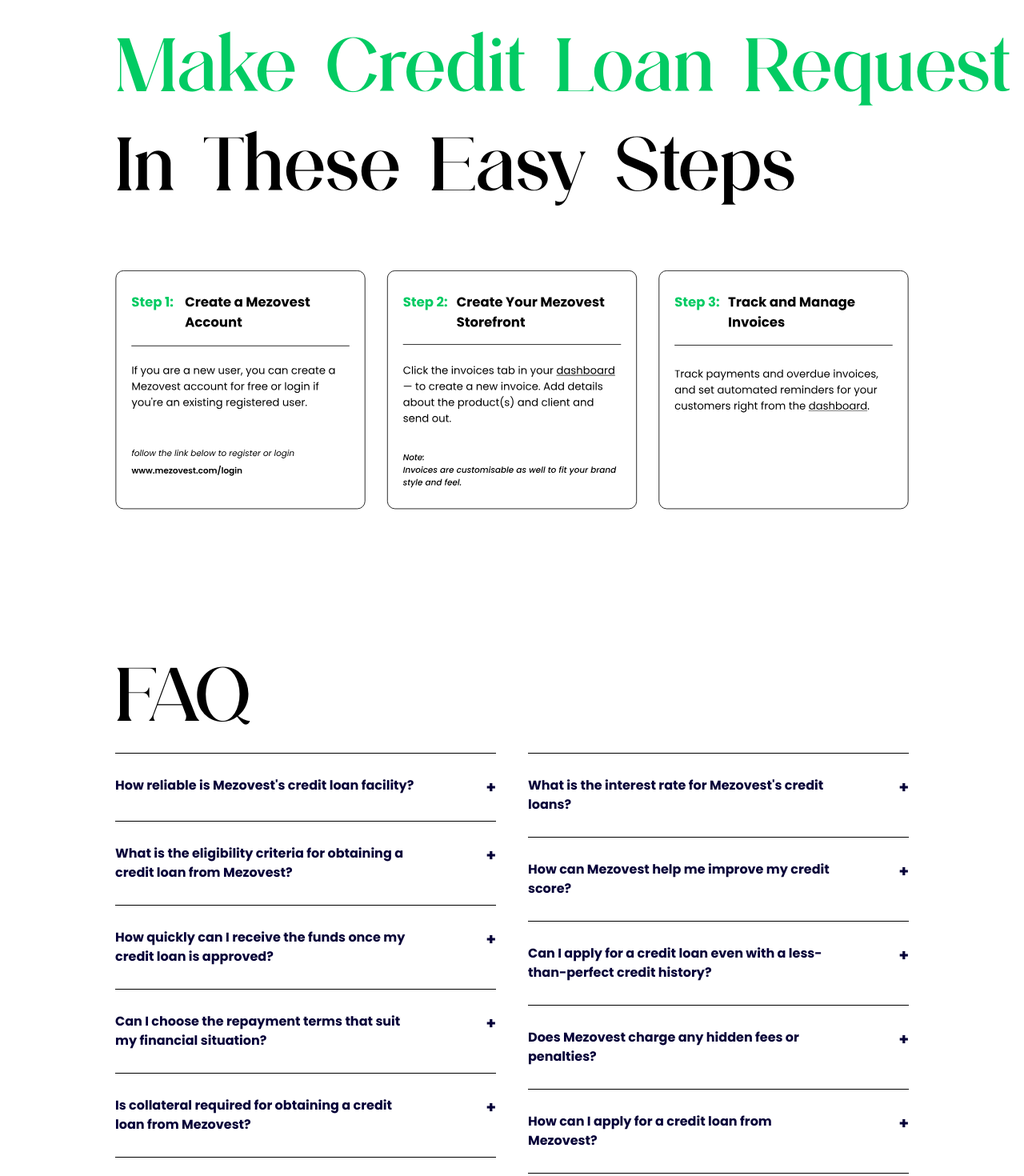
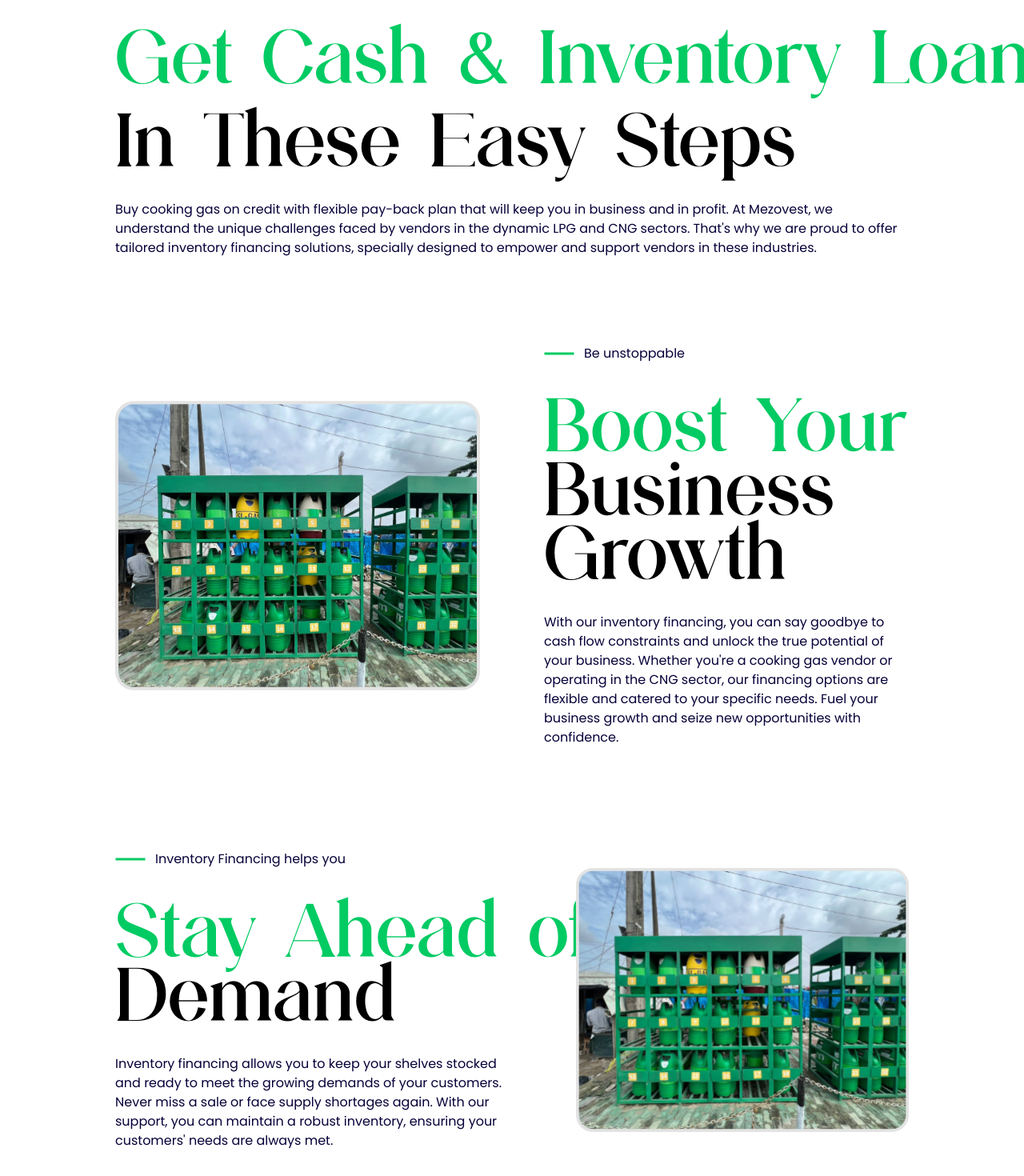
Before and after one commit to Glinkdev/mezovest-landing-page, a React (Vite) app: page /loan in a window 1280 px wide. Shown: the part 2380-3850 px from the top of the page at 80% size. Built offline with nearby package versions, Linux system fonts and the light colour scheme.

Commit message:
loan page redesign

```diff
--- a/src/pages/Loan/index.jsx
+++ b/src/pages/Loan/index.jsx
@@ -7,6 +7,7 @@ import ProcessSteps from "./views/ProcessSteps";
 import CtaSection from "./views/CtaSection";
 import CompanyInfo from "../NewHome/views/CompanyInfo";
 import Footer from "../../sections/Footer";
+import GrowthSection from "./views/GrowthSection";
 
 function Loan() {
 
@@ -15,6 +16,7 @@ function Loan() {
             <AcceptPayemntSection />
             <OfflineSection />
             <OnlineSection />
+            <GrowthSection />
             <ProcessSteps />
             <FaqSection />
             <CtaSection />
--- /dev/null
+++ b/src/pages/Loan/views/GrowthSection.jsx
@@ -0,0 +1,95 @@
+import React from 'react';
+import SmallGreenStroke from "../../../assets/icons/short-green-stroke.svg";
+import MerchantImage from "../../../assets/images/repayment-image.svg";
+import GasPlantImage from "../../../assets/images/gas-plant-image.svg";
+import RightArrowIcon from "../../../assets/icons/right-arrow-icon.svg"
+
+function GrowthSection() {
+    const features = [
+        {
+            title: "Accept Payments",
+            description: "from your customers",
+            link: ""
+        },
+        {
+            title: "Send money",
+            description: "to over 1 million mezopay users and other banks",
+            link: ""
+        },
+        {
+            title: "Create a payment link",
+            description: "for your customers to pay you with a single click",
+            link: ""
+        },
+        {
+            title: "Mezogateway",
+            description: "to reach your online customers",
+            link: ""
+        },
+        {
+            title: "Create storefront",
+            description: " to reach your online customers",
+            link: ""
+        }
+    ]
+    return (
+        <div>
+            <div className='pt-7 md:pt-20 px-6 xl:px-36 !bg-white h-full min-h-fit font-poppins '>
+                <div className='font-liquefier mt-6 flex flex-col'>
+                    <span className='text-green text-6xl md:text-7xl md:text-[100px] font-normal md:leading-[5rem] lg:whitespace-nowrap'>Get Cash & Inventory Loan </span>
+                    <br />
+                    <span className='text-black text-6xl md:text-7xl md:text-[100px] font-normal md:leading-[5rem]'>In These Easy Steps</span>
+                </div>
+
+                <p className='text-md mt-8'>{"Buy cooking gas on credit with flexible pay-back plan that will keep you in business and in profit. At Mezovest, we understand the unique challenges faced by vendors in the dynamic LPG and CNG sectors. That's why we are proud to offer tailored inventory financing solutions, specially designed to empower and support vendors in these industries."}</p>
+
+            </div>
+            <div className='py-7 md:pt-7 pb-6 px-6 xl:px-36 !bg-white h-full min-h-fit font-poppins'>
+                <div className='flex flex-col-reverse flex-col lg:flex-row w-full mt-20 gap-20'>
+                    <div className='md:w-1/2 mt-10 md:mt-0 flex '>
+                        <img src={GasPlantImage} alt="mezo pay terminal" />
+                    </div>
+                    <div className='md:w-1/2'>
+                        <div className='flex'>
+                            <img src={SmallGreenStroke} />
+                            <p className='ml-3'>Be unstoppable </p>
+                        </div>
+                        <div className='flex flex-col mt-6 md:mt-10'>
+                            <h5 className='font-liquefier text-black text-5xl md:text-7xl md:text-[100px] font-normal leading-none md:!leading-[5rem] text-green'>Boost Your </h5>
+                            <h5 className='font-liquefier text-black text-5xl md:text-7xl md:text-[100px] font-normal leading-none md:!leading-[5rem] '>Business <br /> Growth</h5>
+                        </div>
+                        <p className='text-md mt-8'>{"With our inventory financing, you can say goodbye to cash flow constraints and unlock the true potential of your business. Whether you're a cooking gas vendor or operating in the CNG sector, our financing options are flexible and catered to your specific needs. Fuel your business growth and seize new opportunities with confidence."}</p>
+
+                    </div>
+
+
+                </div>
+            </div>
+            <div className='py-7 md:pt-6 pb-20 px-6 xl:px-36 !bg-white h-full min-h-fit font-poppins'>
+                <div className='flex flex-col lg:flex-row w-full mt-20 gap-20'>
+
+                    <div className='md:w-1/2'>
+                        <div className='flex'>
+                            <img src={SmallGreenStroke} />
+                            <p className='ml-3'>Inventory Financing  helps you</p>
+                        </div>
+                        <div className='flex flex-col mt-6 md:mt-10'>
+                            <h5 className='font-liquefier text-black text-5xl md:text-7xl md:text-[100px] font-normal leading-none md:!leading-[5rem] text-green md:whitespace-nowrap'>Stay Ahead of</h5>
+                            <h5 className='font-liquefier text-black text-5xl md:text-7xl md:text-[100px] font-normal leading-none md:!leading-[5rem] '>Demand</h5>
+                        </div>
+                        <p className='text-md mt-8'>{"Inventory financing allows you to keep your shelves stocked and ready to meet the growing demands of your customers. Never miss a sale or face supply shortages again. With our support, you can maintain a robust inventory, ensuring your customers' needs are always met."}</p>
+
+                    </div>
+                    <div className='md:w-1/2 mt-10 md:mt-0 flex '>
+                        <img src={GasPlantImage} alt="mezo pay terminal" />
+                    </div>
+
+
+                </div>
+            </div>
+        </div>
+
+    )
+}
+
+export default GrowthSection
--- a/src/pages/Loan/views/ProcessSteps.jsx
+++ b/src/pages/Loan/views/ProcessSteps.jsx
@@ -1,5 +1,5 @@
 import React from 'react';
-import ProcessStepImage from "../../../assets/images/loan-process-steps.svg";
+import ProcessStepImage from "../../../assets/images/loan-money-process-steps.svg";
 
 function ProcessSteps() {
     return (
@@ -12,7 +12,7 @@ function ProcessSteps() {
                 </div>
 
             </div>
-            <div className='py-7 md:pt-20 pb-20 px-6 xl:px-36 !bg-white h-full min-h-fit font-poppins overflow-x-scroll max-w-screen'>
+            <div className='py-7 md:pt-20 pb-20 pl-6 xl:pl-36 !bg-white h-full min-h-fit font-poppins overflow-x-scroll max-w-screen'>
 
                 <img src={ProcessStepImage} className="w-full min-w-[800px]  " />
 
```
Also changed, not shown: src/assets/images/gas-plant-image.svg (added), src/assets/images/loan-money-process-steps.svg (added).
